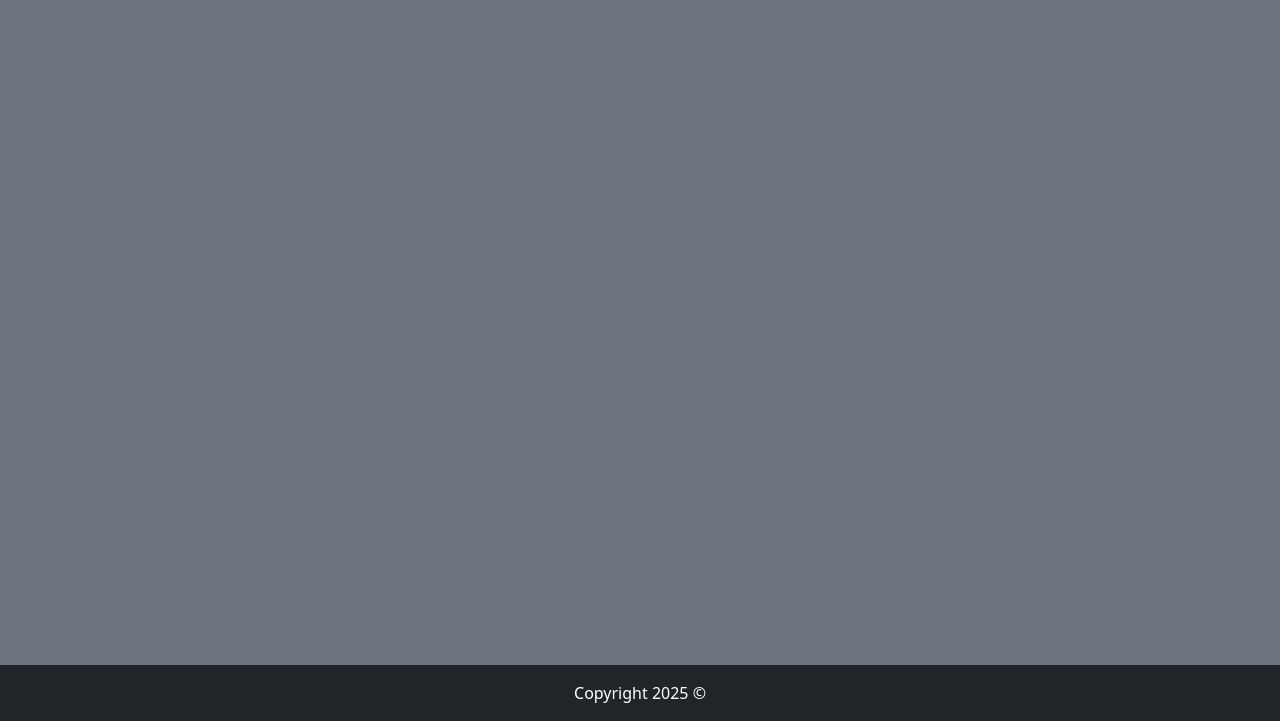
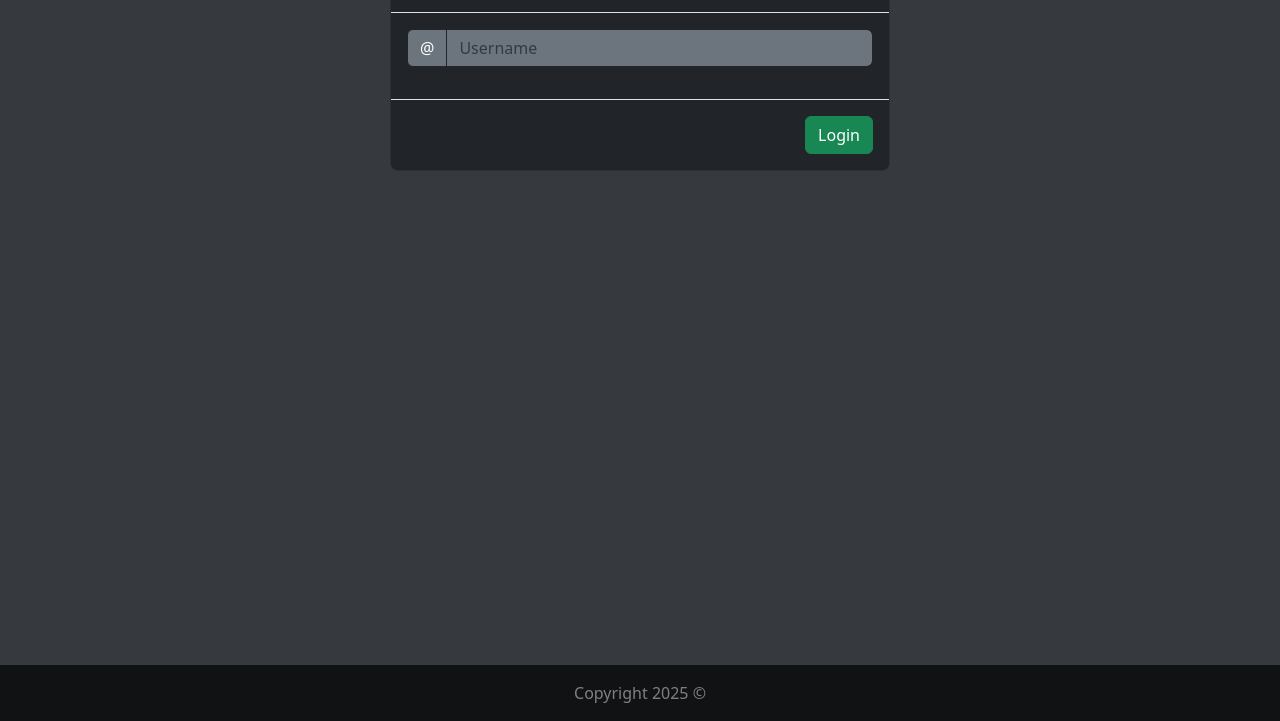
Before and after one commit to Felacc/ics-128-assignments, a plain HTML site: page midterm.html in a window 1280 px wide. Shown: the part 79-800 px from the top of the page. Drawn offline with nearby package versions, Linux system fonts and the light colour scheme.

Commit message:
Add Bootstrap Modal for Login

```diff
--- a/includes/js/midterm.js
+++ b/includes/js/midterm.js
@@ -32,3 +32,10 @@ const jakobN = new User("Jakob", "Nowell", "sublimejakob@churchthesubgenius.org"
 // Array of Users
 let users = [bobDobbs, markM, mojoN, zoogzR, paulM, paulR, davidB, rCrumb, markH, davidW, peterC, jonL, ericW, budG, jakobN];
 console.log(users);
+
+
+// Show modal on page load
+document.addEventListener("DOMContentLoaded", function () {
+    const loginModal = new bootstrap.Modal(document.getElementById('loginModal'));
+    loginModal.show();
+});
--- a/midterm.html
+++ b/midterm.html
@@ -25,7 +25,7 @@
                 <div class="collapse navbar-collapse" id="navbarNav">
                     <ul class="navbar-nav">
                         <li class="nav-item">
-                            <a  class="nav-link" aria-current="page" href="#">Home</a>
+                            <a class="nav-link" aria-current="page" href="#">Home</a>
                         </li>
                         <li class="nav-item">
                             <a class="nav-link" href="lab01.html">Lab 1</a>
@@ -56,7 +56,26 @@
 
     <!--Main Content-->
     <main>
-
+        <div id="loginModal" class="modal fade" tabindex="-1">
+            <div class="modal-dialog">
+                <div class="modal-content bg-dark text-white">
+                    <div class="modal-header">
+                        <h5 class="modal-title">Login</h5>
+                        <button type="button" class="btn-close" data-bs-dismiss="modal" aria-label="Close"></button>
+                    </div>
+                    <div class="modal-body">
+                        <div class="input-group mb-3">
+                            <span class="input-group-text bg-secondary text-white border-dark" id="basic-addon1">@</span>
+                            <input type="text" class="form-control bg-secondary text-white border-dark" placeholder="Username" aria-label="Username"
+                                aria-describedby="basic-addon1">
+                        </div>
+                    </div>
+                    <div class="modal-footer">
+                        <button type="button" class="btn btn-success">Login</button>
+                    </div>
+                </div>
+            </div>
+        </div>
     </main>
 
 
```
